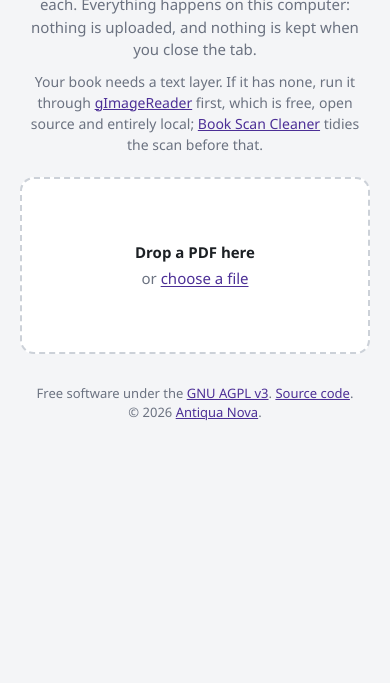
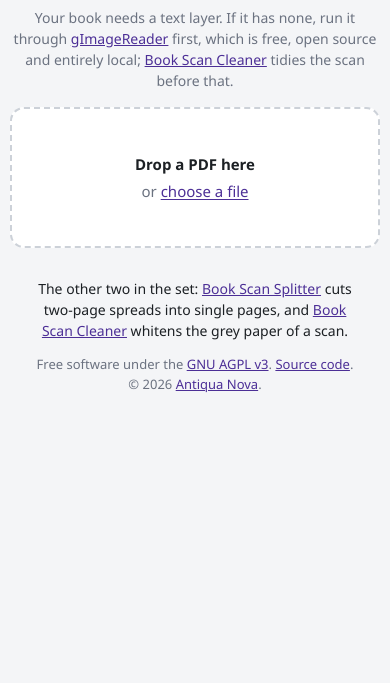
Before and after one commit to it-stoic/research-pdf-reader, a website with bundled scripts: page index.html in a window 390 px wide. Shown: the part 161-844 px from the top of the page. Built offline with nearby package versions, Linux system fonts and the light colour scheme.

Commit message:
Point the landing footer at the other two tools
The header names one of them in passing, which is easy to read past.
The footer now says what both are for, in the same words and the same
place as in Book Scan Splitter and Book Scan Cleaner.

The landing also gains the narrow screen rules those two have. The
reader itself is left as it was.

```diff
--- a/index.html
+++ b/index.html
@@ -52,9 +52,10 @@
   </section>
 
   <footer>
-    Free software under the <a href="https://github.com/it-stoic/research-pdf-reader/blob/main/LICENSE">GNU AGPL v3</a>.
+    <p class="also">The other two in the set: <a href="https://it-stoic.github.io/book-scan-splitter/">Book Scan Splitter</a> cuts two-page spreads into single pages, and <a href="https://it-stoic.github.io/book-scan-cleaner/">Book Scan Cleaner</a> whitens the grey paper of a scan.</p>
+    <p>Free software under the <a href="https://github.com/it-stoic/research-pdf-reader/blob/main/LICENSE">GNU AGPL v3</a>.
     <a href="https://github.com/it-stoic/research-pdf-reader">Source code</a>.
-    <br>&copy; 2026 <a href="https://antiquanova.hr/en/" target="_blank" rel="noopener">Antiqua Nova</a>.
+    <br>&copy; 2026 <a href="https://antiquanova.hr/en/" target="_blank" rel="noopener">Antiqua Nova</a>.</p>
   </footer>
 </div>
 
--- a/style.css
+++ b/style.css
@@ -131,6 +131,22 @@ select:focus { outline: 0; border-color: var(--accent); box-shadow: 0 0 0 3px va
   text-align: center;
   font-size: 13px;
   color: var(--muted);
+}
+#landing footer p { margin: 0; }
+#landing footer .also {
+  max-width: 700px;
+  margin: 0 auto 14px;
+  font-size: 14px;
+  color: var(--ink);
+  text-wrap: balance;
+}
+
+@media (max-width: 700px) {
+  #landing { padding: 0 10px 30px; }
+  #landing header { padding: 30px 0 16px; }
+  #landing h1 { font-size: 24px; }
+  #landing header p { font-size: 14px; }
+  .drop { padding: 40px 16px; }
 }
 
 /* --- the reader, which is the whole window ------------------------------- */
```
